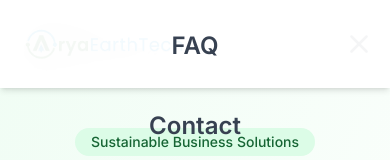
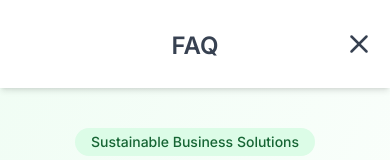
Before and after one commit to Patelprin25/project, a React (Vite) app: page / in a window 390 px wide. Both pictures are taken after a click on the button "Toggle menu". Shown: the top 160 px of the page. Built offline with nearby package versions, Linux system fonts and the light colour scheme.

Commit message:
Update Navbar.tsx

```diff
--- a/src/components/layout/Navbar.tsx
+++ b/src/components/layout/Navbar.tsx
@@ -83,7 +83,17 @@ const Navbar = () => {
               animate={{ opacity: 1, x: 0 }}
               exit={{ opacity: 0, x: '100%' }}
               transition={{ duration: 0.4 }}
-              className="fixed inset-0 bg-white/95 backdrop-blur-xl flex flex-col justify-center items-center space-y-6 z-40"
+              className="
+                fixed inset-0
+                bg-white             /* fully opaque */
+                backdrop-blur-xl
+                z-60                 /* above the header */
+                flex flex-col
+                justify-center
+                items-center
+                space-y-6
+                overflow-y-auto      /* scroll if too tall */
+              "
             >
               {navLinks.map((link) => (
                 <NavLink
```
